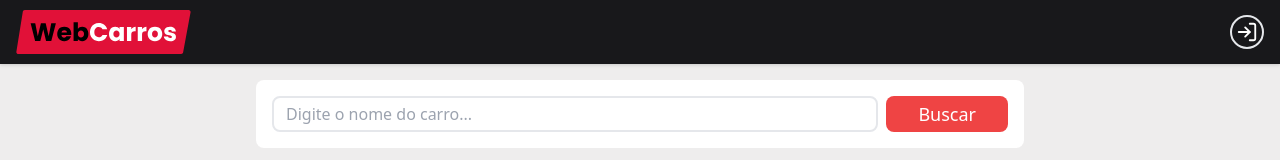
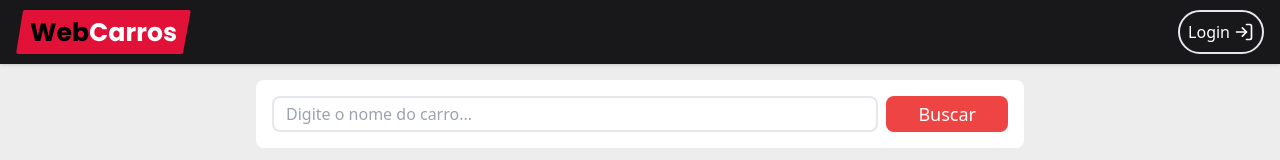
Before and after one commit to Denis-moreira98/projeto_webcarros, a React (Vite) app: page / in a window 1280 px wide. Shown: the top 160 px of the page. Built offline with nearby package versions, Linux system fonts and the light colour scheme; no server answers; the database is empty.

Commit message:
feat: ajustes

```diff
--- a/src/components/header/index.tsx
+++ b/src/components/header/index.tsx
@@ -5,7 +5,7 @@ import { Link } from "react-router-dom";
 import { FiUser, FiLogIn } from "react-icons/fi";
 
 export function Header() {
-   const { signed, loadingAuth } = useContext(AuthContext);
+   const { signed, loadingAuth, user } = useContext(AuthContext);
 
    return (
       <div className="w-full flex items-center justify-center h-16 bg-zinc-900 drop-shadow mb-4">
@@ -16,15 +16,19 @@ export function Header() {
 
             {!loadingAuth && signed && (
                <Link to="/dashboard">
-                  <div className="border-2 rounded-full p-1 border-white-900">
-                     <FiUser size={22} color="#FFF" />
+                  <div className="flex flex-row gap-3 items-center">
+                     <p className="text-white">Olá, {user?.name}</p>
+                     <div className="border-2 rounded-full p-1 border-white-900">
+                        <FiUser size={22} color="#FFF" />
+                     </div>
                   </div>
                </Link>
             )}
             {!loadingAuth && !signed && (
                <Link to="/login">
-                  <div className="border-2 rounded-full p-1 border-white-900">
-                     <FiLogIn size={22} color="#FFF" />
+                  <div className=" flex flex-row items-center justify-items-center gap-1 rounded-full text-white border-2  p-2 border-white-900">
+                     <button>Login</button>
+                     <FiLogIn size={20} />
                   </div>
                </Link>
             )}
--- a/src/main.tsx
+++ b/src/main.tsx
@@ -18,7 +18,7 @@ import "swiper/css/scrollbar";
 
 ReactDOM.createRoot(document.getElementById("root")!).render(
    <React.StrictMode>
-      <Toaster position="top-right" reverseOrder={false} />
+      <Toaster position="top-center" reverseOrder={false} />
       <AuthProvider>
          <RouterProvider router={router} />
       </AuthProvider>
--- a/src/pages/carDetail/index.tsx
+++ b/src/pages/carDetail/index.tsx
@@ -103,7 +103,8 @@ export function CarDetail() {
             </Swiper>
          )}
          {car && (
-            <main className="w-full bg-white rounded-lg px-3 my-5">
+            <main className="w-full bg-white rounded-lg my-5">
+               <div className="px-3 pt-2 ">
                   <div className="flex flex-col sm:flex-row mb-4 items-center justify-between">
                      <h1 className="font-bold text-3xl text-black ">
                         {car?.name}
@@ -137,11 +138,11 @@ export function CarDetail() {
 
                   <strong>Telefone / WhatsApp</strong>
                   <p>{car?.whatsapp}</p>
-
+               </div>
                <a
                   target="_blank"
                   className="bg-green-500 w-full text-white flex items-center justify-center gap-2 my-5 h-11 text-xl rounded-lg cursor-pointer font-medium"
-                  href={`https://api.whatsapp.com/send?phone=${car?.whatsapp}&text=Olá vi esse ${car.name} no site WebCarros e fiquei interessado!`}
+                  href={`https://api.whatsapp.com/send?phone=${car?.whatsapp}&text=Olá, vi esse ${car.name} no site WebCarros e fiquei interessado!`}
                >
                   Conversar com vendedor
                   <FaWhatsapp size={26} color="#fff" />
--- a/src/pages/dashboard/index.tsx
+++ b/src/pages/dashboard/index.tsx
@@ -2,6 +2,8 @@ import { Container } from "../../components/container";
 import { DashboardPanel } from "../../components/panelHeader";
 import { FiTrash2 } from "react-icons/fi";
 import { useEffect, useState, useContext } from "react";
+
+import { toast } from "react-hot-toast";
 
 import {
    collection,
@@ -73,11 +75,11 @@ export function Dashboard() {
       itemCar.images.map(async (image) => {
          const imagePath = `images/${image.uid}/${image.name}`;
          const imageRef = ref(storage, imagePath);
-         //console.log("deletado com sucesso");
 
          try {
             await deleteObject(imageRef);
             setCars(cars.filter((car) => car.id !== itemCar.id));
+            toast.success("Carro deletado com sucesso!");
          } catch (err) {
             console.log("erro ao excluir essa imagem");
          }
```
Lines whose indentation alone changed are shown as unchanged.
